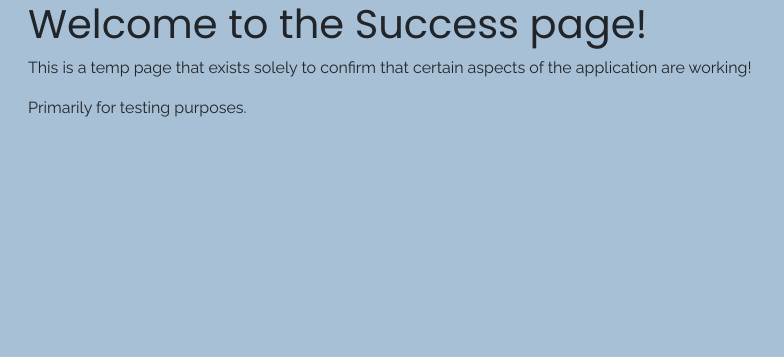
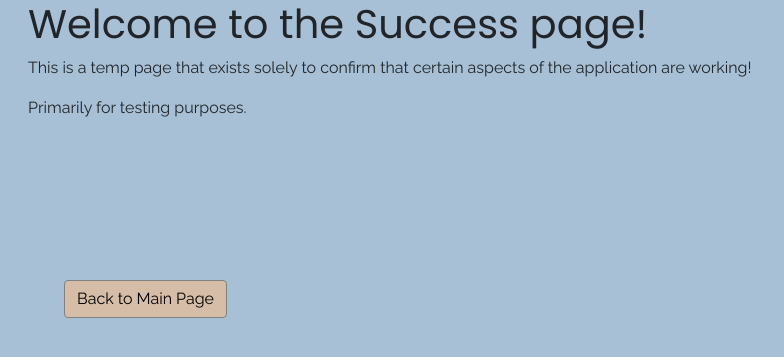
Before and after one commit to zsm767/ProjectTaskRecord, a Django app: template jobimport/templates/jobimport/success.html in a window 1280 px wide. Shown: the top 357 px of the page, without its empty margins (0-784 px from the left). Run offline with Django 3.2, Linux system fonts and the light colour scheme; the template is opened without the code that fills it, so the values that code supplies are empty; some libraries are stand-ins or nearby versions.

Commit message:
5/3 afternoon update - more stability, etc.

```diff
--- a/ProjectTaskRecorder/settings.py
+++ b/ProjectTaskRecorder/settings.py
@@ -32,6 +32,7 @@ ALLOWED_HOSTS = []
 
 INSTALLED_APPS = [
 	'jobimport.apps.JobimportConfig',
+	'import_export',
     'django.contrib.admin',
     'django.contrib.auth',
     'django.contrib.contenttypes',
--- a/jobimport/templates/jobimport/success.html
+++ b/jobimport/templates/jobimport/success.html
@@ -8,4 +8,8 @@
 <p>This is a temp page that exists solely to confirm that certain aspects of the application are working!</p>
 <p>Primarily for testing purposes.</p>
 
+<div class="bulk">
+	<a href="{% url 'JobImport:index' %}" class="btn btn-outline-secondary btn-tiny">Back to Main Page</a>
+</div>
+
 {% endblock %}
```
